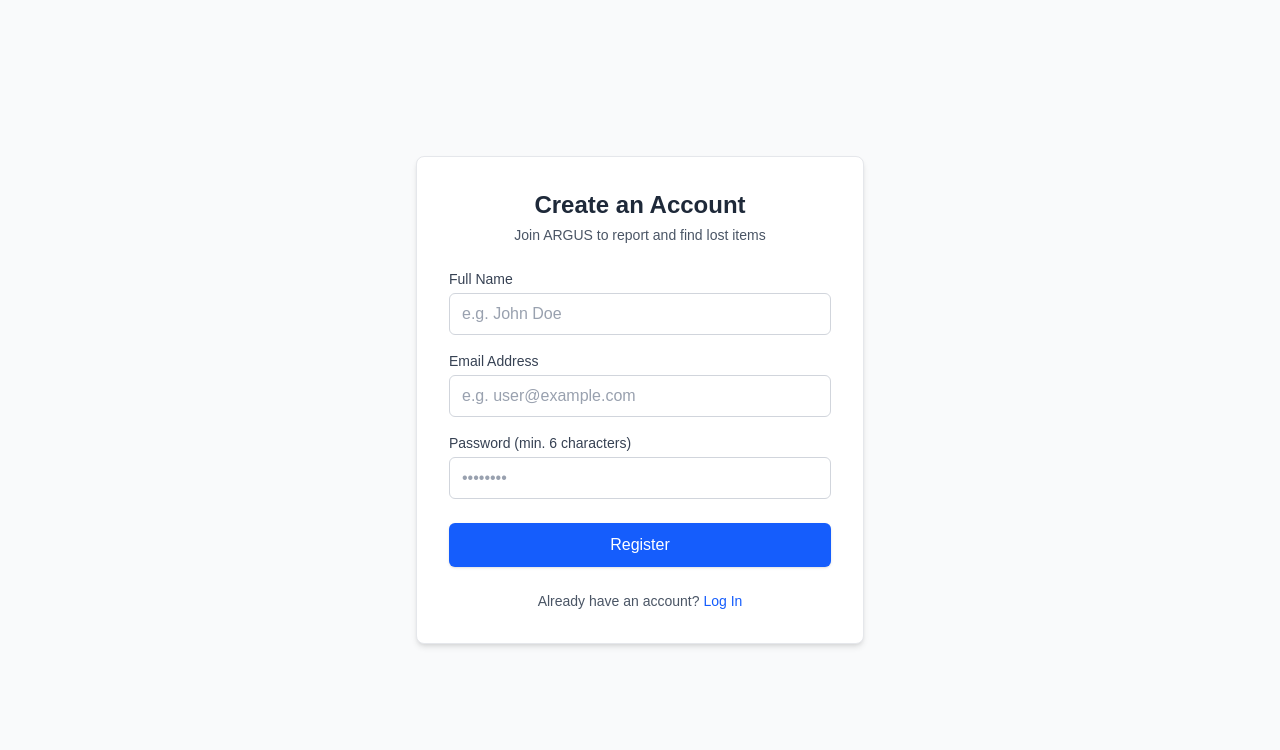
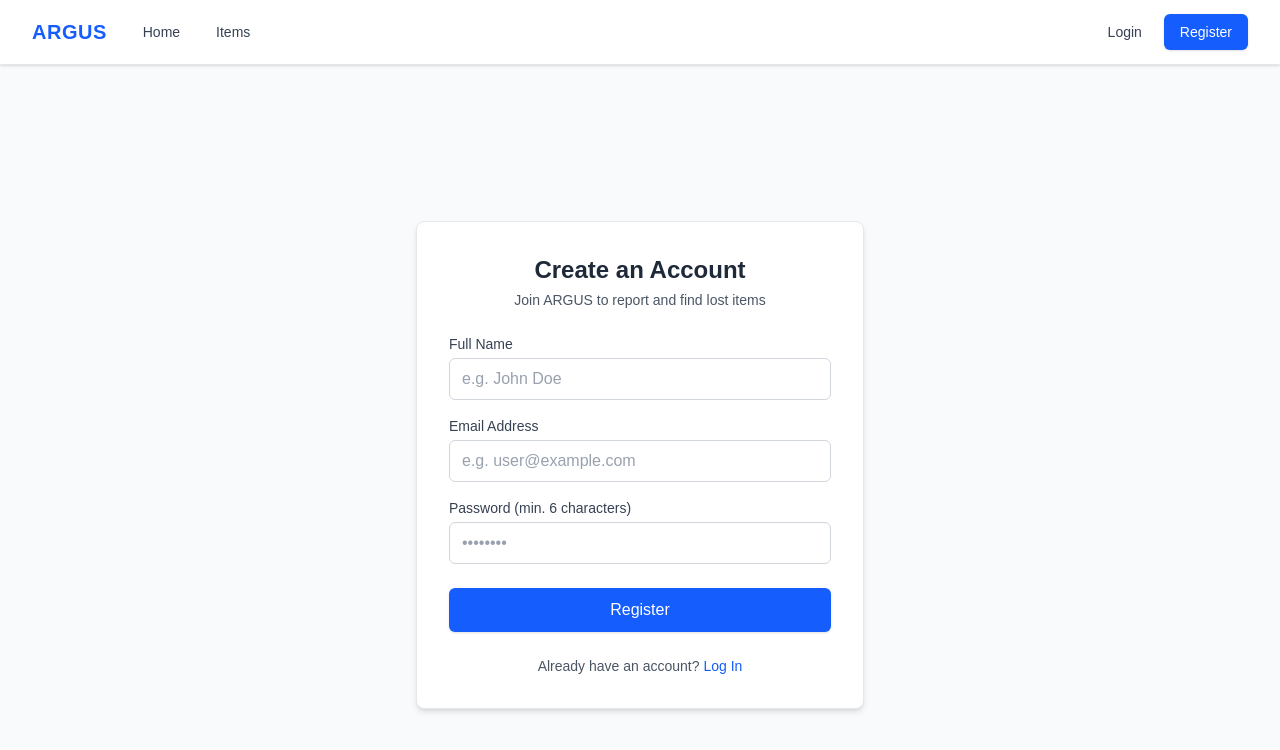
Before and after one commit to Ayad-PrimeDev/ARGUS-Portal, a React (Vite) app in the folder Frontend/: page /register in a window 1280 px wide. Shown: the top 750 px of the page. Built offline with nearby package versions, Linux system fonts and the light colour scheme.

Commit message:
Add navigation and logout functionality

```diff
--- a/Frontend/src/App.jsx
+++ b/Frontend/src/App.jsx
@@ -5,6 +5,7 @@
 import Register from './pages/Register';
 import Login from './pages/Login';
 import ProtectedRoute from './components/ProtectedRoute';
+import Navbar from './components/Navbar';
 
 function Home() {
   const [healthStatus, setHealthStatus] = useState('Checking backend connection...');
@@ -34,11 +35,8 @@
   return (
     <AuthProvider>
       <BrowserRouter>
-        {/*
-          This is the main routing component.
-          Later, we can add a persistent Navigation Bar here.
-        */}
         <div className="min-h-screen bg-gray-50">
+          <Navbar />
           <Routes>
             <Route path="/" element={<Home />} />
             <Route path="/login" element={<Login />} />
--- /dev/null
+++ b/Frontend/src/components/Navbar.jsx
@@ -0,0 +1,110 @@
+import React from 'react';
+import { Link, useNavigate } from 'react-router-dom';
+import { useAuth } from '../context/AuthContext';
+
+/**
+ * Navbar Component
+ * Renders the top navigation bar with dynamic navigation links:
+ * - Logged out: Login, Register
+ * - Logged in: Dashboard, Profile, Logout button
+ */
+function Navbar() {
+  const { user, isAuthenticated, logout } = useAuth();
+  const navigate = useNavigate();
+
+  // Handle user logout and redirect to login
+  const handleLogout = async () => {
+    try {
+      await logout();
+      navigate('/login');
+    } catch (error) {
+      console.error('Logout failed:', error);
+    }
+  };
+
+  return (
+    <nav className="bg-white border-b border-gray-200 shadow-sm sticky top-0 z-50">
+      <div className="max-w-7xl mx-auto px-4 sm:px-6 lg:px-8">
+        <div className="flex items-center justify-between h-16">
+          {/* Brand Logo & General Links */}
+          <div className="flex items-center space-x-6">
+            <Link
+              to="/"
+              className="text-xl font-bold text-blue-600 tracking-wide hover:text-blue-700"
+            >
+              ARGUS
+            </Link>
+
+            <div className="flex space-x-3">
+              <Link
+                to="/"
+                className="text-gray-700 hover:text-blue-600 px-3 py-2 rounded-md text-sm font-medium transition-colors"
+              >
+                Home
+              </Link>
+              <Link
+                to="/items"
+                className="text-gray-700 hover:text-blue-600 px-3 py-2 rounded-md text-sm font-medium transition-colors"
+              >
+                Items
+              </Link>
+            </div>
+          </div>
+
+          {/* Auth-Dependent Links */}
+          <div className="flex items-center space-x-2">
+            {isAuthenticated ? (
+              <>
+                {user?.name && (
+                  <span className="hidden sm:inline-block text-sm text-gray-500 mr-2">
+                    Hi, <span className="font-semibold text-gray-800">{user.name}</span>
+                  </span>
+                )}
+
+                <Link
+                  to="/dashboard"
+                  className="text-gray-700 hover:text-blue-600 px-3 py-2 rounded-md text-sm font-medium transition-colors"
+                >
+                  Dashboard
+                </Link>
+
+                <Link
+                  to="/profile"
+                  className="text-gray-700 hover:text-blue-600 px-3 py-2 rounded-md text-sm font-medium transition-colors"
+                >
+                  Profile
+                </Link>
+
+                <button
+                  type="button"
+                  onClick={handleLogout}
+                  className="ml-2 bg-red-50 text-red-600 hover:bg-red-100 border border-red-200 px-3.5 py-1.5 rounded-md text-sm font-medium transition-colors"
+                >
+                  Logout
+                </button>
+              </>
+            ) : (
+              <>
+                <Link
+                  to="/login"
+                  className="text-gray-700 hover:text-blue-600 px-3.5 py-2 rounded-md text-sm font-medium transition-colors"
+                >
+                  Login
+                </Link>
+
+                <Link
+                  to="/register"
+                  className="bg-blue-600 hover:bg-blue-700 text-white px-4 py-2 rounded-md text-sm font-medium shadow-sm transition-colors"
+                >
+                  Register
+                </Link>
+              </>
+            )}
+          </div>
+        </div>
+      </div>
+    </nav>
+  );
+}
+
+export default Navbar;
```
